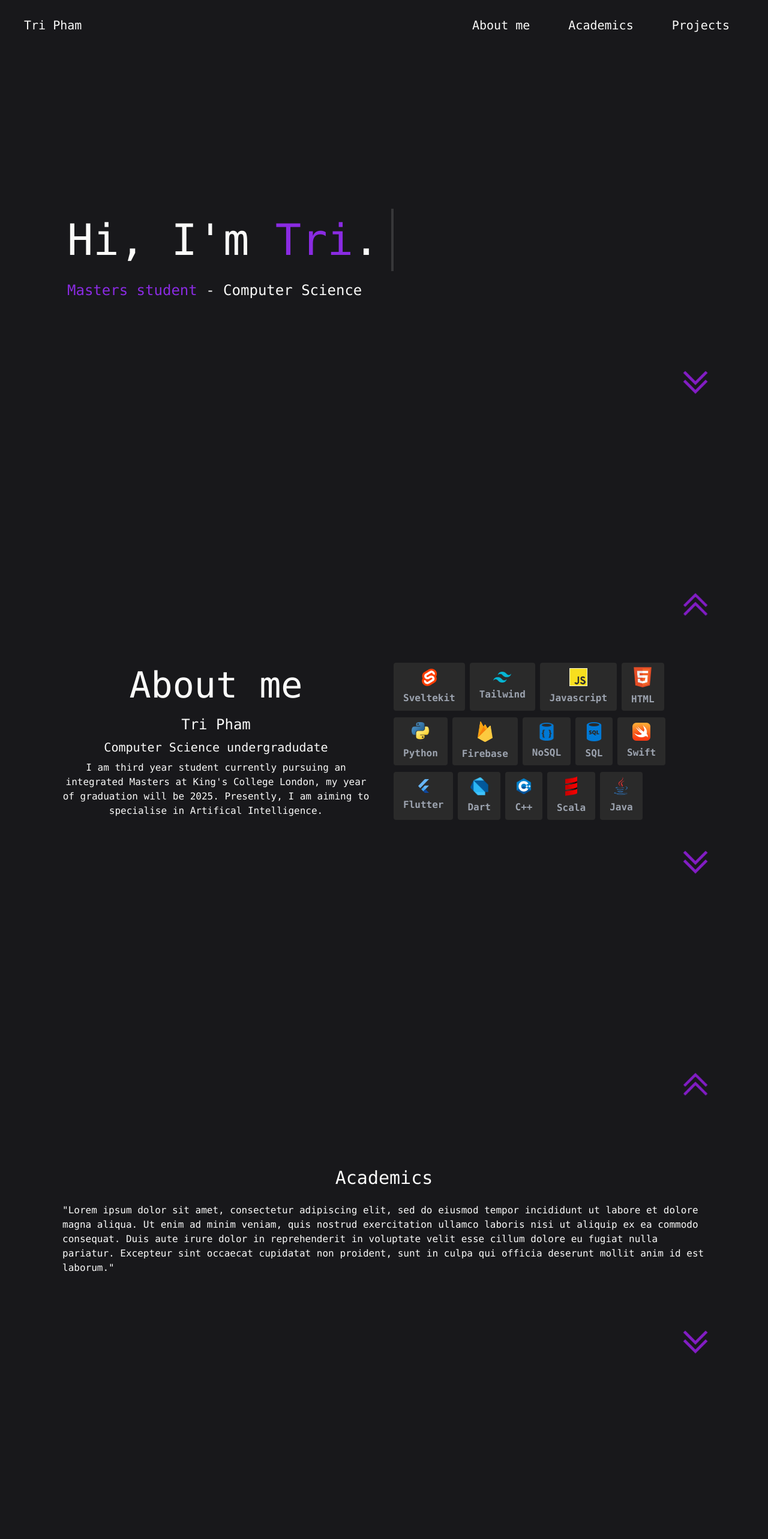
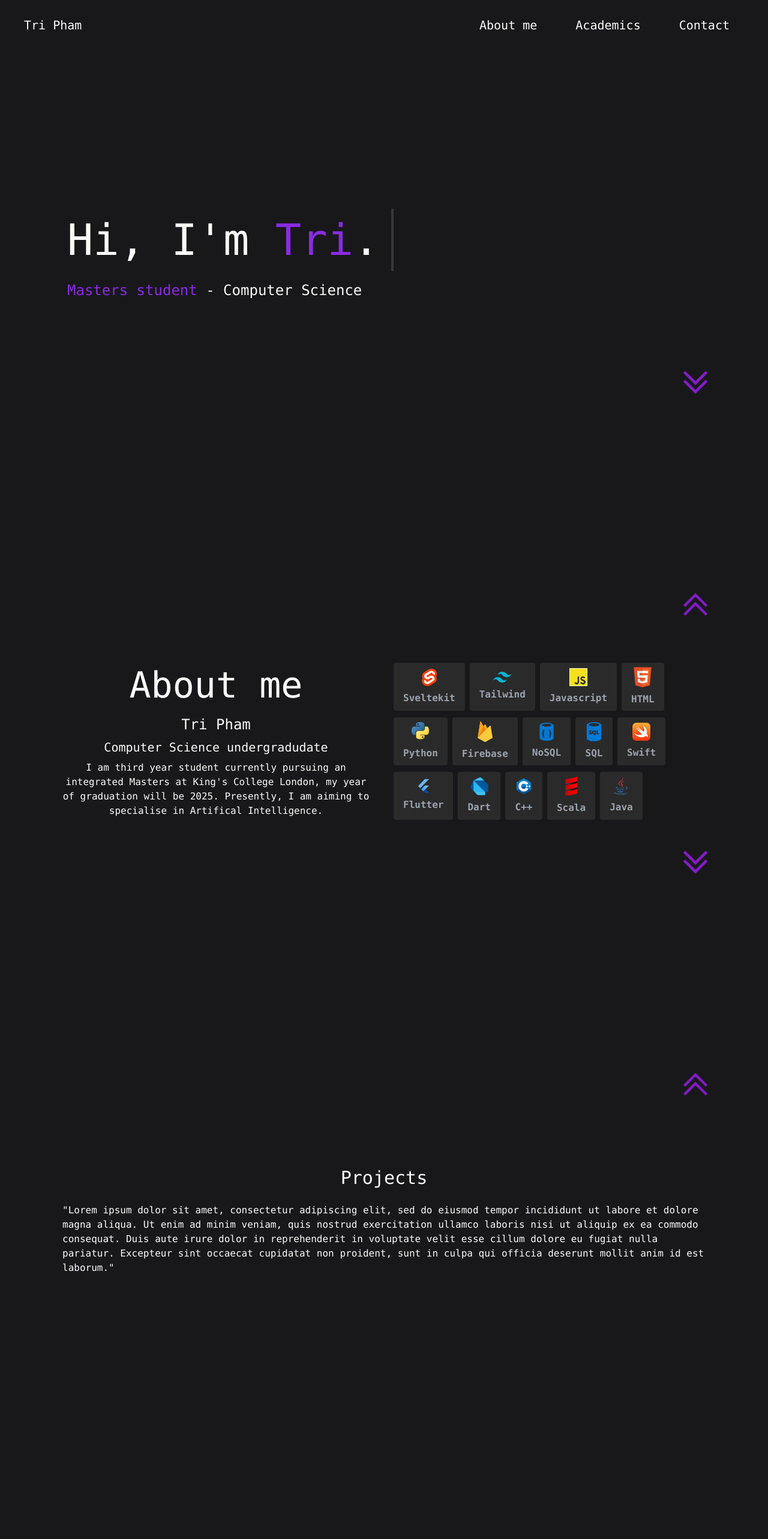
Before and after one commit to tri27pham/CVWebsite, a SvelteKit app: page / in a window 1280 px wide. Shown: the top 2566 px of the page at 60% size. After the commit the page ends 2432 px from the top, so only its background shows below. Built offline with nearby package versions, Linux system fonts and the light colour scheme; what tailwindcss-animated would draw is missing.

Commit message:
remove academics section

```diff
--- a/src/routes/+page.svelte
+++ b/src/routes/+page.svelte
@@ -16,6 +16,8 @@
     import cplusplus from '../images/c++.png';
     import scala from '../images/scala.png';
     import java from '../images/java.png';
+
+    import ps from '../images/petersymonds.png';
 
 
     import downArrow from '../images/downArrow.png';
@@ -122,9 +124,9 @@
                         </div>
                         <div class="hover:text-purple hover:scale-125 transition-transform duration-500 ">
                             <a
-                                href="#Projects"
+                                href="#MainPage"
                                 class=" hover:scale-125 transition-transform duration-500 text-xl">
-                                Projects
+                                Contact
                             </a>
                         </div>
                     </div>
@@ -241,31 +243,14 @@
                         </div>
                     </div>
 
-                    <a href="#Academics">
+                    <a href="#Projects">
                         <img src={downArrow} alt="down-arrow" class="animate-bounce" style="position: absolute; right: 0%; bottom: 20%;" width="50">
                     </a>
 
                 </div>
 
-                <div id="Academics"class="h-screen z-0 flex justify-center items-center relative">
+                <div id="Projects"class="h-screen z-0 flex justify-center items-center relative">
                     <a href="#AboutMe">
-                        <img src={upArrow} alt="up-arrow" class="animate-bounce" style="position: absolute; right: 0%; top: 20%;" width="50">
-                    </a>
-                    <div class="flex flex-col hover:scale-105 scrollable animate-fade-in">
-                        <p class="p-4 text-center text-white text-3xl font-mono">
-                            Academics
-                        </p>
-                        <p class="p-2 text-base text-white font-mono">
-                            "Lorem ipsum dolor sit amet, consectetur adipiscing elit, sed do eiusmod tempor incididunt ut labore et dolore magna aliqua. Ut enim ad minim veniam, quis nostrud exercitation ullamco laboris nisi ut aliquip ex ea commodo consequat. Duis aute irure dolor in reprehenderit in voluptate velit esse cillum dolore eu fugiat nulla pariatur. Excepteur sint occaecat cupidatat non proident, sunt in culpa qui officia deserunt mollit anim id est laborum."
-                        </p>
-                    </div>
-                    <a href="#Projects">
-                        <img src={downArrow} alt="down-arrow" class="animate-bounce" style="position: absolute; right: 0%; bottom: 20%;" width="50">
-                    </a>
-                </div>
-
-                <div id="Projects"class="h-screen z-0 flex justify-center items-center relative">
-                    <a href="#Academics">
                         <img src={upArrow} alt="up-arrow" class="animate-bounce" style="position: absolute; right: 0%; top: 20%;" width="50">
                     </a>
                     <div>
```
Also changed, not shown: src/images/petersymonds.png (added).
